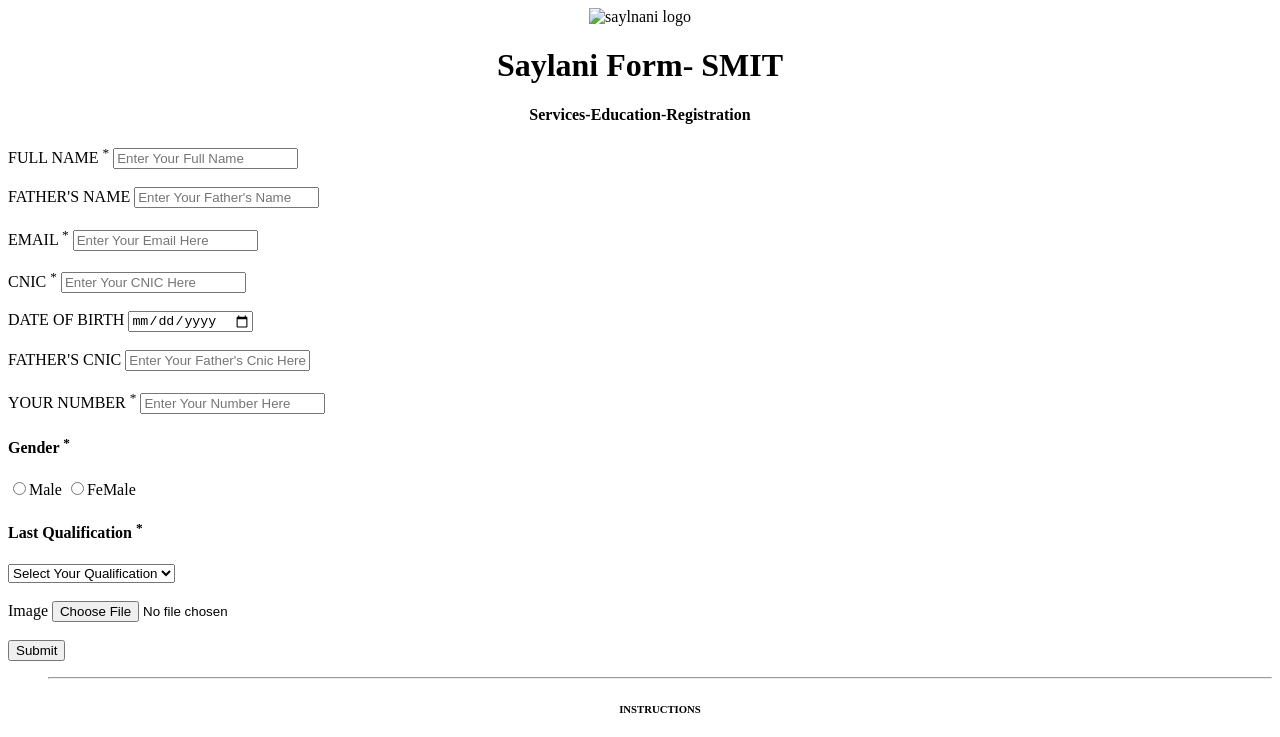
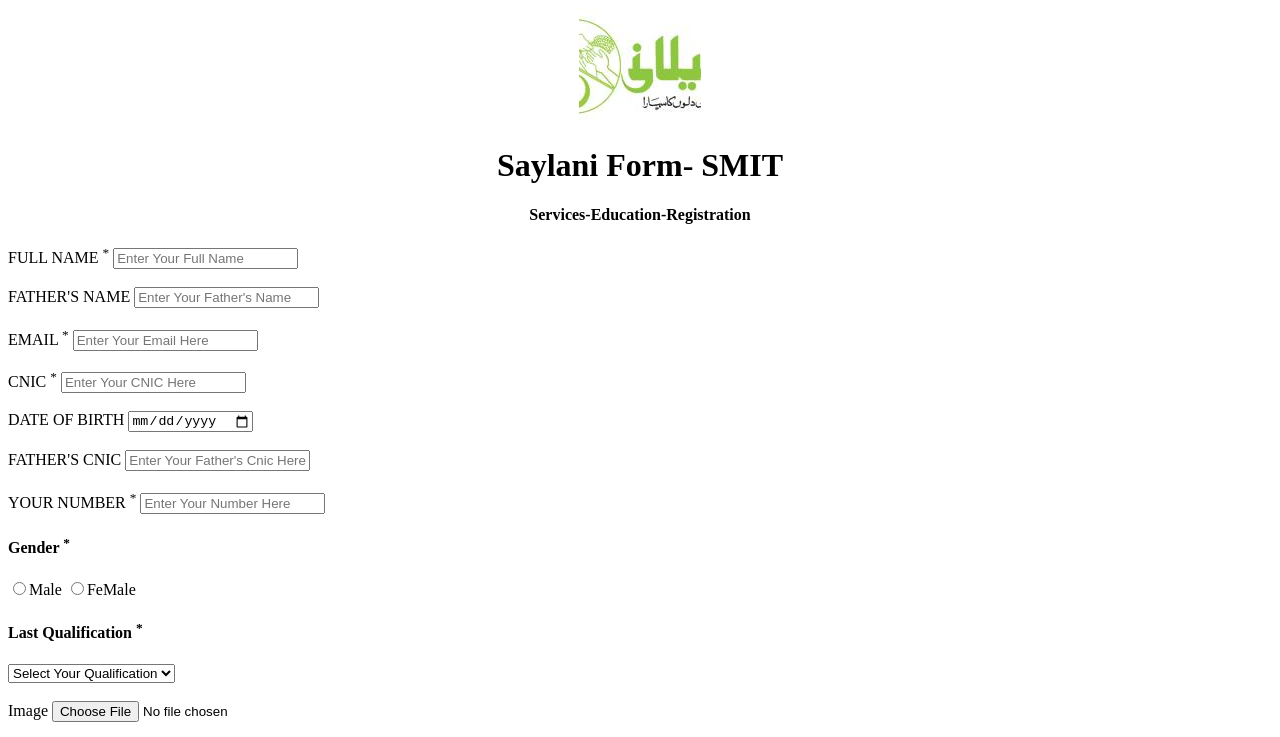
Before and after one commit to syedhassanahmed34/forms, a plain HTML site: page index.html in a window 1280 px wide. Shown: the top 737 px of the page. Drawn offline with Linux system fonts and the light colour scheme.

Commit message:
logo updated

```diff
--- a/index.html
+++ b/index.html
@@ -9,7 +9,7 @@
 
 <body>
     <div align="center">
-        <img src="saylani logo.png" alt="saylnani logo">
+        <img src="saylani logo.jpeg" alt="saylnani logo">
     </div>
     <h1 align="center"> Saylani Form- SMIT</h1>
     <h4 align="center">Services-Education-Registration</h4>
```
Also changed, not shown: saylani logo.jpeg (added).
